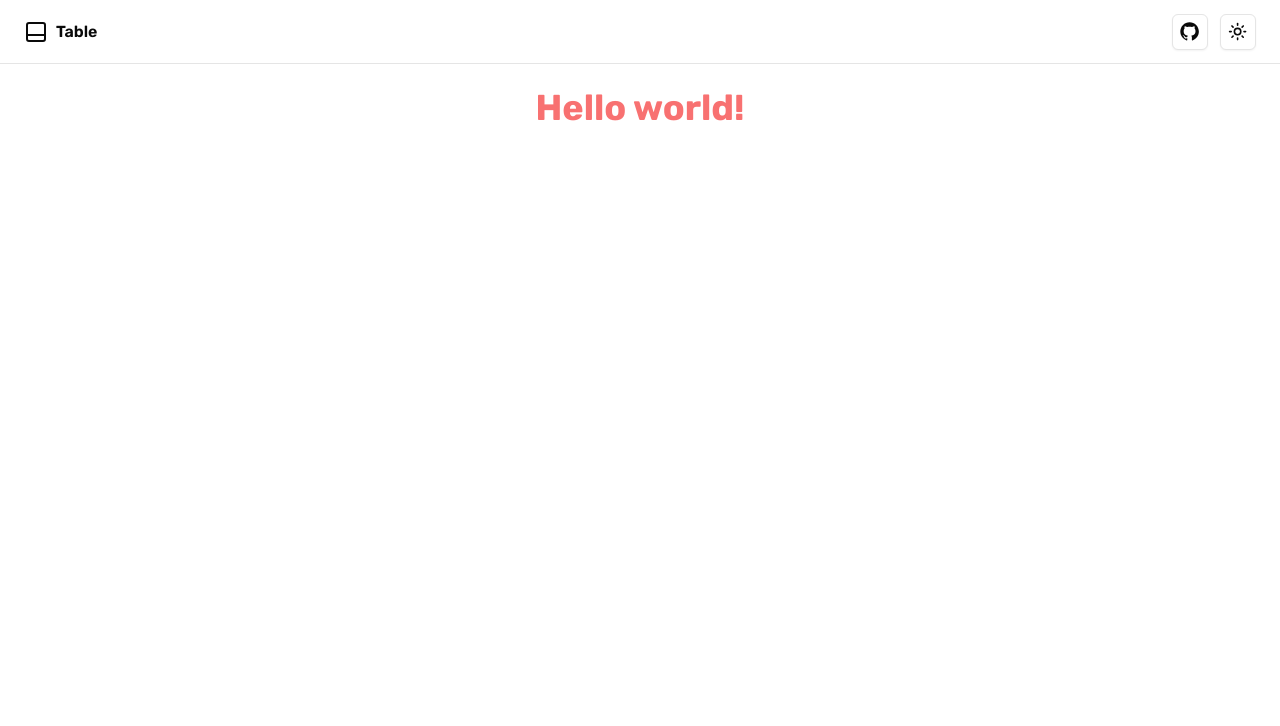
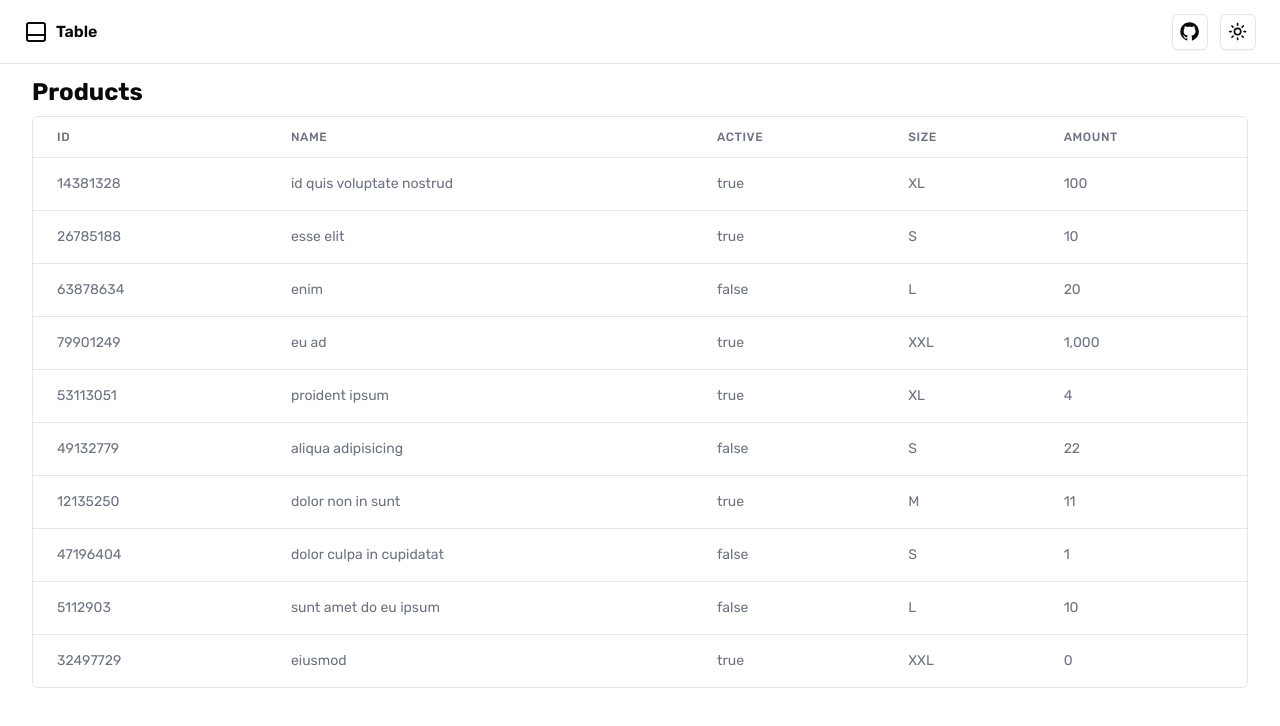
Before and after one commit to velenyx/systeme.io-task, a Next.js app: page / in a window 1280 px wide. Shown: the top 726 px of the page. Built offline with nearby package versions, Linux system fonts and the light colour scheme.

Commit message:
feat: :sparkles: add base table component

```diff
--- a/src/app/layout.tsx
+++ b/src/app/layout.tsx
@@ -8,7 +8,7 @@ import { ThemeProvider } from "~/app/providers/theme";
 const fontSans = FontSans({ subsets: ["latin"], variable: "--font-sans" });
 
 export const metadata: Metadata = {
-  title: "Systeme.io Table ⚡",
+  title: "Systeme.io ShadTable ⚡",
   description: "A customizable table component",
 };
 
@@ -31,10 +31,10 @@ export default function RootLayout({
           enableSystem
           disableTransitionOnChange
         >
-          <Header />
-          <main className="flex min-h-screen flex-col items-center justify-between pt-6">
-            {children}
-          </main>
+          <div className="relative flex min-h-screen flex-col">
+            <Header />
+            <main className="flex-1">{children}</main>
+          </div>
         </ThemeProvider>
       </body>
     </html>
--- a/src/app/page.tsx
+++ b/src/app/page.tsx
@@ -1,3 +1,136 @@
+import Table from "~/components/table/table";
+
+interface Product {
+  id: number;
+  name: string;
+  options: {
+    size: string;
+    amount: number;
+  };
+  active: boolean;
+  createdAt: string;
+}
+
+const initialProducts: Product[] = [
+  {
+    id: 14381328,
+    name: "id quis voluptate nostrud",
+    options: {
+      size: "XL",
+      amount: 100,
+    },
+    active: true,
+    createdAt: "1985-08-09T02:10:18.0Z",
+  },
+  {
+    id: 26785188,
+    name: "esse elit",
+    options: {
+      size: "S",
+      amount: 10,
+    },
+    active: true,
+    createdAt: "1956-03-20T08:59:40.0Z",
+  },
+  {
+    id: 63878634,
+    name: "enim",
+    options: {
+      size: "L",
+      amount: 20,
+    },
+    active: false,
+    createdAt: "2016-07-27T16:05:57.0Z",
+  },
+  {
+    id: 79901249,
+    name: "eu ad",
+    options: {
+      size: "XXL",
+      amount: 1000,
+    },
+    active: true,
+    createdAt: "1988-08-20T03:53:24.0Z",
+  },
+  {
+    id: 53113051,
+    name: "proident ipsum",
+    options: {
+      size: "XL",
+      amount: 4,
+    },
+    active: true,
+    createdAt: "2003-01-19T20:09:29.0Z",
+  },
+  {
+    id: 49132779,
+    name: "aliqua adipisicing",
+    options: {
+      size: "S",
+      amount: 22,
+    },
+    active: false,
+    createdAt: "2003-06-14T02:44:44.0Z",
+  },
+  {
+    id: 12135250,
+    name: "dolor non in sunt",
+    options: {
+      size: "M",
+      amount: 11,
+    },
+    active: true,
+    createdAt: "2000-08-04T19:49:04.0Z",
+  },
+  {
+    id: 47196404,
+    name: "dolor culpa in cupidatat",
+    options: {
+      size: "S",
+      amount: 1,
+    },
+    active: false,
+    createdAt: "2003-11-15T23:56:45.0Z",
+  },
+  {
+    id: 5112903,
+    name: "sunt amet do eu ipsum",
+    options: {
+      size: "L",
+      amount: 10,
+    },
+    active: false,
+    createdAt: "1968-09-24T22:07:21.0Z",
+  },
+  {
+    id: 32497729,
+    name: "eiusmod",
+    options: {
+      size: "XXL",
+      amount: 0,
+    },
+    active: true,
+    createdAt: "2012-09-24T01:42:32.0Z",
+  },
+];
+
 export default function Home() {
-  return <h1 className="text-4xl font-bold text-red-400">Hello world!</h1>;
+  return (
+    <section className="container mt-3">
+      <h1 className="mb-2 text-2xl font-bold">Products</h1>
+      <Table
+        data={initialProducts}
+        columns={[
+          { header: "ID", accessor: "id" },
+          { header: "Name", accessor: "name" },
+          { header: "Active", accessor: "active" },
+          { header: "Size", accessor: "options.size" },
+          {
+            header: "Amount",
+            accessor: (item) => item.options.amount.toLocaleString(),
+          },
+        ]}
+      />
+    </section>
+  );
 }
--- /dev/null
+++ b/src/components/table/table.tsx
@@ -0,0 +1,61 @@
+import { ReactNode } from "react";
+import { getValueByPath } from "~/shared/lib/table";
+import {
+  ShadTable,
+  TableBody,
+  TableCell,
+  TableHead,
+  TableHeader,
+  TableRow,
+} from "~/shared/ui/table";
+
+interface TableProps<T> {
+  data: T[];
+  columns: {
+    header: string | JSX.Element;
+    accessor: keyof T | ((item: T) => ReactNode);
+  }[];
+}
+
+function Table<T>({ data, columns }: TableProps<T>) {
+  return (
+    <div className="w-full space-y-2.5 overflow-auto">
+      <div className="rounded-md border">
+        <ShadTable>
+          <TableHeader>
+            <TableRow>
+              {columns.map((column, index) => (
+                <TableHead
+                  key={index}
+                  className="px-6 py-3 text-left text-xs font-medium uppercase tracking-wider text-gray-500"
+                >
+                  {column.header}
+                </TableHead>
+              ))}
+            </TableRow>
+          </TableHeader>
+          <TableBody>
+            {data.map((item, idx) => (
+              <TableRow key={idx}>
+                {columns.map(({ accessor }, index) => (
+                  <TableCell
+                    key={index}
+                    className="whitespace-nowrap px-6 py-4 text-sm text-gray-500"
+                  >
+                    {typeof accessor === "function"
+                      ? accessor(item)
+                      : typeof accessor === "string"
+                        ? String(getValueByPath(item, accessor))
+                        : String(item[accessor])}
+                  </TableCell>
+                ))}
+              </TableRow>
+            ))}
+          </TableBody>
+        </ShadTable>
+      </div>
+    </div>
+  );
+}
+
+export default Table;
--- /dev/null
+++ b/src/shared/lib/table.ts
@@ -0,0 +1,9 @@
+export const getValueByPath = <T>(item: T, path: string): any => {
+  const keys = path.split(".");
+  let result: any = item;
+  for (const key of keys) {
+    if (result == null) break;
+    result = result[key];
+  }
+  return result;
+};
--- a/src/shared/ui/table.tsx
+++ b/src/shared/ui/table.tsx
@@ -1,8 +1,8 @@
-import * as React from "react"
+import * as React from "react";
 
-import { cn } from "~/shared/lib/utils"
+import { cn } from "~/shared/lib/utils";
 
-const Table = React.forwardRef<
+const ShadTable = React.forwardRef<
   HTMLTableElement,
   React.HTMLAttributes<HTMLTableElement>
 >(({ className, ...props }, ref) => (
@@ -13,16 +13,16 @@ const Table = React.forwardRef<
       {...props}
     />
   </div>
-))
-Table.displayName = "Table"
+));
+ShadTable.displayName = "ShadTable";
 
 const TableHeader = React.forwardRef<
   HTMLTableSectionElement,
   React.HTMLAttributes<HTMLTableSectionElement>
 >(({ className, ...props }, ref) => (
   <thead ref={ref} className={cn("[&_tr]:border-b", className)} {...props} />
-))
-TableHeader.displayName = "TableHeader"
+));
+TableHeader.displayName = "TableHeader";
 
 const TableBody = React.forwardRef<
   HTMLTableSectionElement,
@@ -33,8 +33,8 @@ const TableBody = React.forwardRef<
     className={cn("[&_tr:last-child]:border-0", className)}
     {...props}
   />
-))
-TableBody.displayName = "TableBody"
+));
+TableBody.displayName = "TableBody";
 
 const TableFooter = React.forwardRef<
   HTMLTableSectionElement,
@@ -44,12 +44,12 @@ const TableFooter = React.forwardRef<
     ref={ref}
     className={cn(
       "border-t bg-muted/50 font-medium [&>tr]:last:border-b-0",
-      className
+      className,
     )}
     {...props}
   />
-))
-TableFooter.displayName = "TableFooter"
+));
+TableFooter.displayName = "TableFooter";
 
 const TableRow = React.forwardRef<
   HTMLTableRowElement,
@@ -59,12 +59,12 @@ const TableRow = React.forwardRef<
     ref={ref}
     className={cn(
       "border-b transition-colors hover:bg-muted/50 data-[state=selected]:bg-muted",
-      className
+      className,
     )}
     {...props}
   />
-))
-TableRow.displayName = "TableRow"
+));
+TableRow.displayName = "TableRow";
 
 const TableHead = React.forwardRef<
   HTMLTableCellElement,
@@ -74,12 +74,12 @@ const TableHead = React.forwardRef<
     ref={ref}
     className={cn(
       "h-10 px-2 text-left align-middle font-medium text-muted-foreground [&:has([role=checkbox])]:pr-0 [&>[role=checkbox]]:translate-y-[2px]",
-      className
+      className,
     )}
     {...props}
   />
-))
-TableHead.displayName = "TableHead"
+));
+TableHead.displayName = "TableHead";
 
 const TableCell = React.forwardRef<
   HTMLTableCellElement,
@@ -89,12 +89,12 @@ const TableCell = React.forwardRef<
     ref={ref}
     className={cn(
       "p-2 align-middle [&:has([role=checkbox])]:pr-0 [&>[role=checkbox]]:translate-y-[2px]",
-      className
+      className,
     )}
     {...props}
   />
-))
-TableCell.displayName = "TableCell"
+));
+TableCell.displayName = "TableCell";
 
 const TableCaption = React.forwardRef<
   HTMLTableCaptionElement,
@@ -105,11 +105,11 @@ const TableCaption = React.forwardRef<
     className={cn("mt-4 text-sm text-muted-foreground", className)}
     {...props}
   />
-))
-TableCaption.displayName = "TableCaption"
+));
+TableCaption.displayName = "TableCaption";
 
 export {
-  Table,
+  ShadTable,
   TableHeader,
   TableBody,
   TableFooter,
@@ -117,4 +117,4 @@ export {
   TableRow,
   TableCell,
   TableCaption,
-}
+};
```
Also changed, not shown: 1 other file (tests, documents, lock files or other folders).
